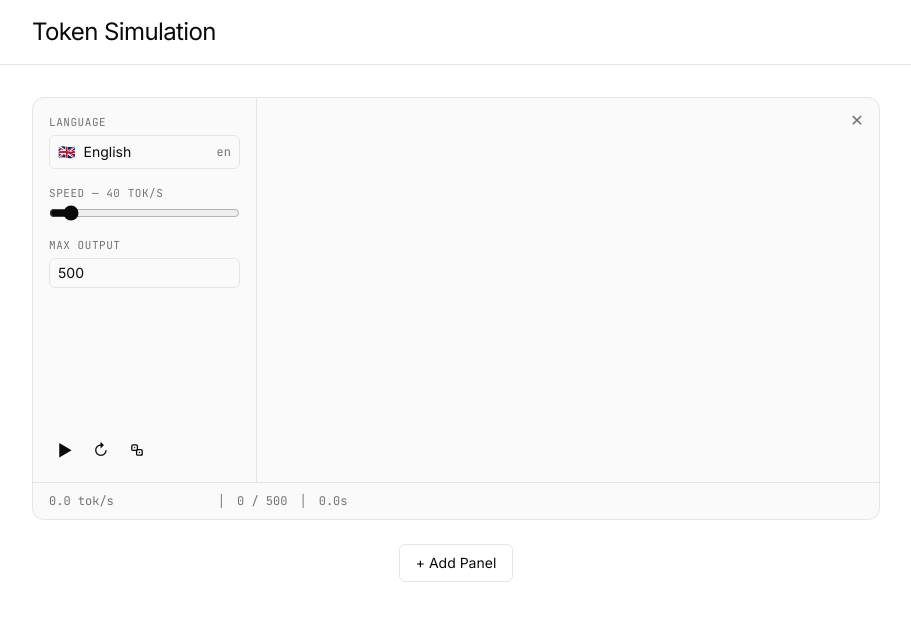
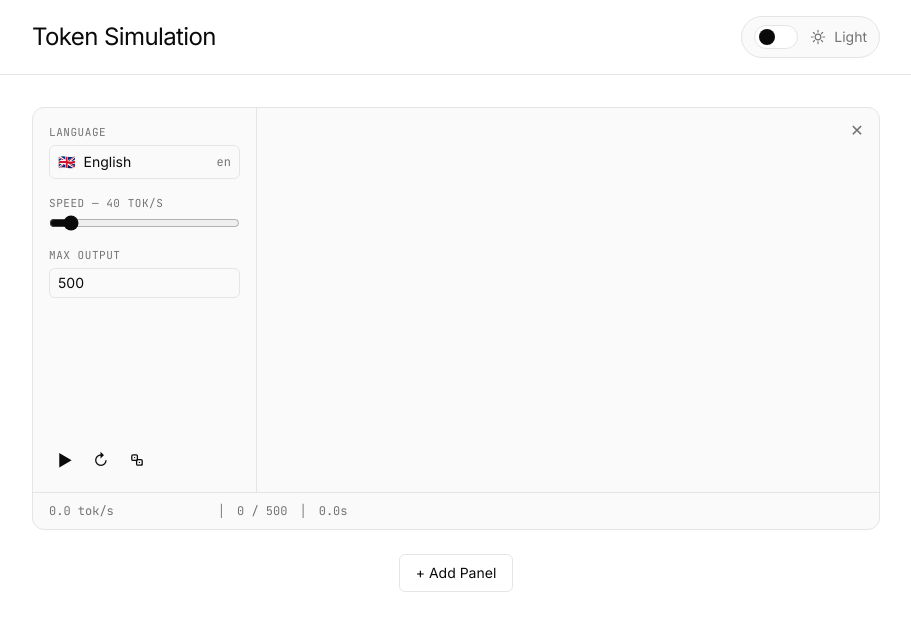
Before and after one commit to iylmwysst/llm-token-speed-simulation, a React (Vite) app: page / in a window 1280 px wide. Shown: the top 630 px of the page, without its empty margins (184-1095 px from the left). Built offline with nearby package versions, Linux system fonts and the light colour scheme.

Commit message:
Add theme toggle and panel limit

```diff
--- a/src/App.tsx
+++ b/src/App.tsx
@@ -1,30 +1,58 @@
-import { useState } from 'react';
+import { useEffect, useState } from 'react';
 import { AnimatePresence } from 'framer-motion';
 import { Header } from './components/Header';
 import { Panel } from './components/Panel';
 import type { PanelConfig } from './types';
 
 const DEFAULT_CONFIG: PanelConfig = { lang: 'en', speed: 40, maxTokens: 500 };
+const THEME_STORAGE_KEY = 'token-simulation-theme';
+const MAX_PANELS = 5;
 
 type PanelEntry = { id: string; initialConfig: PanelConfig };
+type Theme = 'light' | 'dark';
 
 let idCounter = 0;
 const makeId = () => `p${++idCounter}`;
 
+function getInitialTheme(): Theme {
+  if (typeof window === 'undefined') return 'light';
+
+  const storedTheme = window.localStorage.getItem(THEME_STORAGE_KEY);
+  if (storedTheme === 'light' || storedTheme === 'dark') return storedTheme;
+
+  return window.matchMedia?.('(prefers-color-scheme: dark)').matches ? 'dark' : 'light';
+}
+
 export default function App() {
   const [panels, setPanels] = useState<PanelEntry[]>([{ id: makeId(), initialConfig: DEFAULT_CONFIG }]);
+  const [theme, setTheme] = useState<Theme>(getInitialTheme);
+
+  useEffect(() => {
+    document.documentElement.dataset.theme = theme;
+    document.documentElement.style.colorScheme = theme;
+    window.localStorage.setItem(THEME_STORAGE_KEY, theme);
+  }, [theme]);
 
   const addPanel = () => {
-    setPanels((prev) => [...prev, { id: makeId(), initialConfig: DEFAULT_CONFIG }]);
+    setPanels((prev) => {
+      if (prev.length >= MAX_PANELS) return prev;
+      return [...prev, { id: makeId(), initialConfig: DEFAULT_CONFIG }];
+    });
   };
 
   const closePanel = (id: string) => {
     setPanels((prev) => prev.filter((panel) => panel.id !== id));
   };
 
+  const toggleTheme = () => {
+    setTheme((prev) => (prev === 'dark' ? 'light' : 'dark'));
+  };
+
+  const reachedMaxPanels = panels.length >= MAX_PANELS;
+
   return (
     <div className="min-h-screen bg-bg text-text">
-      <Header />
+      <Header theme={theme} onToggleTheme={toggleTheme} />
       <main className="mx-auto flex max-w-4xl flex-col gap-6 px-6 py-8">
         <AnimatePresence initial={false}>
           {panels.map((panel) => (
@@ -40,9 +68,10 @@ export default function App() {
           <button
             type="button"
             onClick={addPanel}
-            className="rounded-md border border-border px-4 py-2 text-sm hover:bg-surface"
+            disabled={reachedMaxPanels}
+            className="rounded-md border border-border px-4 py-2 text-sm transition-colors hover:bg-surface disabled:cursor-not-allowed disabled:opacity-50 disabled:hover:bg-transparent"
           >
-            + Add Panel
+            {reachedMaxPanels ? `Max ${MAX_PANELS} Panels` : '+ Add Panel'}
           </button>
         </div>
       </main>
--- a/src/components/Header.tsx
+++ b/src/components/Header.tsx
@@ -1,9 +1,72 @@
-export function Header() {
+type Theme = 'light' | 'dark';
+
+type Props = {
+  theme: Theme;
+  onToggleTheme: () => void;
+};
+
+export function Header({ theme, onToggleTheme }: Props) {
+  const nextThemeLabel = theme === 'dark' ? 'Switch to light mode' : 'Switch to dark mode';
+
   return (
     <header className="border-b border-border">
-      <div className="mx-auto max-w-4xl px-6 py-4">
+      <div className="mx-auto flex max-w-4xl items-center justify-between gap-4 px-6 py-4">
         <h1 className="text-2xl font-normal tracking-tight">Token Simulation</h1>
+        <button
+          type="button"
+          onClick={onToggleTheme}
+          aria-label={nextThemeLabel}
+          title={nextThemeLabel}
+          className="group inline-flex items-center gap-3 rounded-full border border-border bg-surface px-3 py-2 text-sm text-text-muted transition-colors hover:text-text"
+        >
+          <span className="relative flex h-6 w-11 items-center rounded-full border border-border bg-bg px-1 transition-colors">
+            <span
+              className={`absolute h-4 w-4 rounded-full bg-text transition-transform duration-200 ${
+                theme === 'dark' ? 'translate-x-5' : 'translate-x-0'
+              }`}
+            />
+          </span>
+          <span className="flex items-center gap-2">
+            {theme === 'dark' ? <MoonIcon /> : <SunIcon />}
+            <span className="hidden sm:inline">{theme === 'dark' ? 'Dark' : 'Light'}</span>
+          </span>
+        </button>
       </div>
     </header>
   );
 }
+
+function SunIcon() {
+  return (
+    <svg
+      viewBox="0 0 20 20"
+      aria-hidden="true"
+      className="h-4 w-4"
+      fill="none"
+      stroke="currentColor"
+      strokeWidth="1.5"
+      strokeLinecap="round"
+      strokeLinejoin="round"
+    >
+      <circle cx="10" cy="10" r="3.5" />
+      <path d="M10 1.75v2.1M10 16.15v2.1M18.25 10h-2.1M3.85 10h-2.1M15.84 4.16l-1.48 1.48M5.64 14.36l-1.48 1.48M15.84 15.84l-1.48-1.48M5.64 5.64 4.16 4.16" />
+    </svg>
+  );
+}
+
+function MoonIcon() {
+  return (
+    <svg
+      viewBox="0 0 20 20"
+      aria-hidden="true"
+      className="h-4 w-4"
+      fill="none"
+      stroke="currentColor"
+      strokeWidth="1.5"
+      strokeLinecap="round"
+      strokeLinejoin="round"
+    >
+      <path d="M13.91 2.58a7 7 0 1 0 3.51 12.96A7.7 7.7 0 0 1 13.91 2.58Z" />
+    </svg>
+  );
+}
--- a/src/index.css
+++ b/src/index.css
@@ -12,10 +12,10 @@
   --text-muted: #737373;
   --text-subtle: #a3a3a3;
   --cursor: #0a0a0a;
+  color-scheme: light;
 }
 
-@media (prefers-color-scheme: dark) {
-  :root {
+:root[data-theme='dark'] {
   --bg: #0a0a0a;
   --surface: #141414;
   --border: #262626;
@@ -23,7 +23,7 @@
   --text-muted: #a3a3a3;
   --text-subtle: #525252;
   --cursor: #f5f5f5;
-  }
+  color-scheme: dark;
 }
 
 html,
@@ -38,6 +38,9 @@ body {
   color: var(--text);
   font-family: 'Inter', system-ui, -apple-system, sans-serif;
   -webkit-font-smoothing: antialiased;
+  transition:
+    background-color 180ms ease,
+    color 180ms ease;
 }
 
 @keyframes cursor-blink {
```
Also changed, not shown: 1 other file (tests, documents, lock files or other folders). Lines whose indentation alone changed are shown as unchanged.
